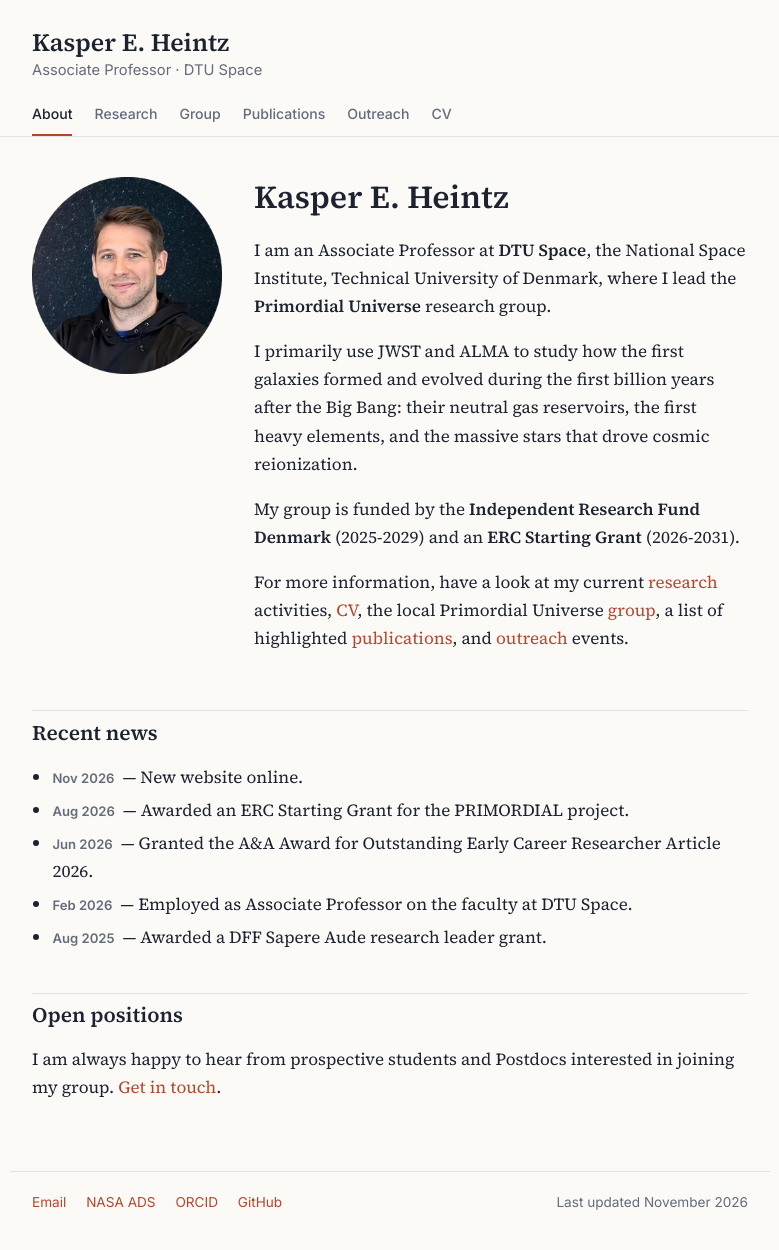
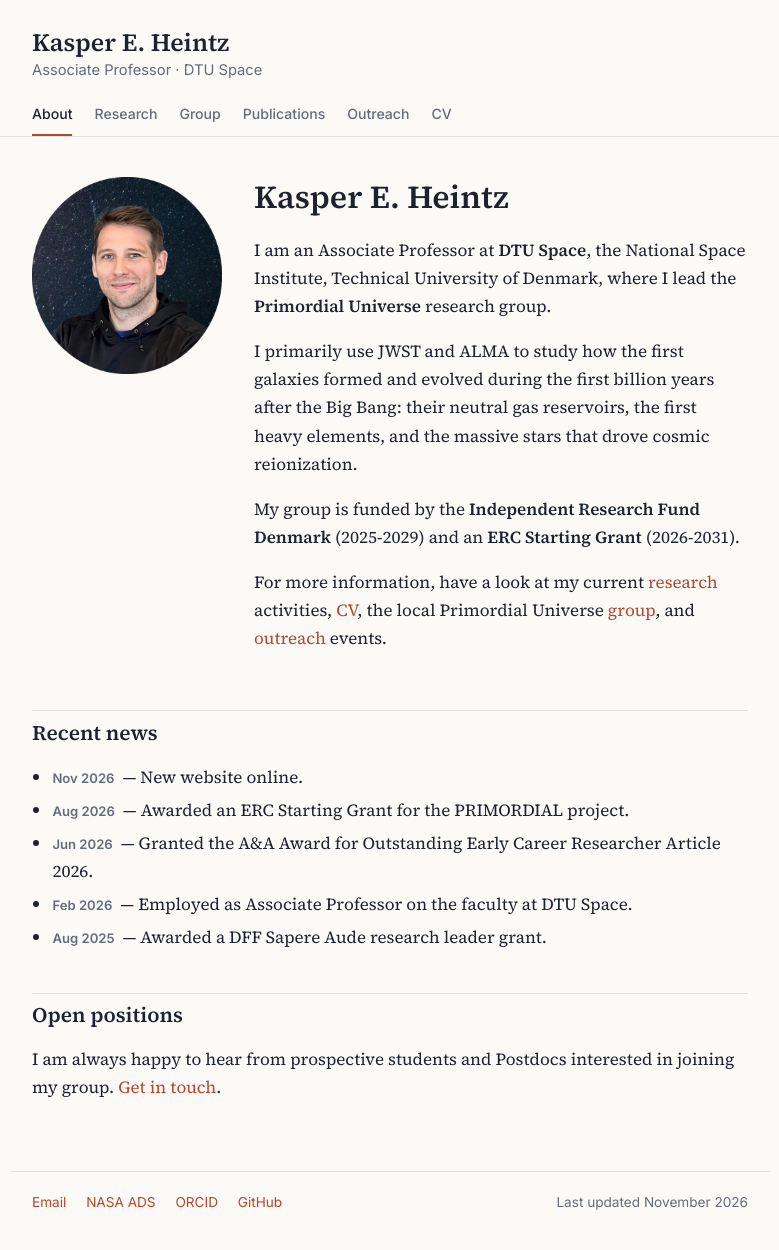
Before and after one commit to kasperheintz/kasperheintz.github.io, a Jekyll site: the page built from index.md, in a window 1280 px wide. Shown: the whole page, without its empty margins (250-1029 px from the left). Built offline with Jekyll 4.4.1, drawn with Linux system fonts in a browser that asks for light colours.

Commit message:
Update index.md to remove publications link
Removed link to highlighted publications from the index.

```diff
--- a/index.md
+++ b/index.md
@@ -14,7 +14,7 @@ I primarily use JWST and ALMA to study how the first galaxies formed and evolved
 
 My group is funded by the **Independent Research Fund Denmark** (2025-2029) and an **ERC Starting Grant** (2026-2031).
 
-For more information, have a look at my current [research](https://kasperheintz.github.io/research/) activities, [CV](https://kasperheintz.github.io/cv/), the local Primordial Universe [group](https://kasperheintz.github.io/group/), a list of highlighted [publications](https://kasperheintz.github.io/publications/), and [outreach](https://kasperheintz.github.io/outreach/) events.
+For more information, have a look at my current [research](https://kasperheintz.github.io/research/) activities, [CV](https://kasperheintz.github.io/cv/), the local Primordial Universe [group](https://kasperheintz.github.io/group/), and [outreach](https://kasperheintz.github.io/outreach/) events.
 
 </div>
 </div>
```
